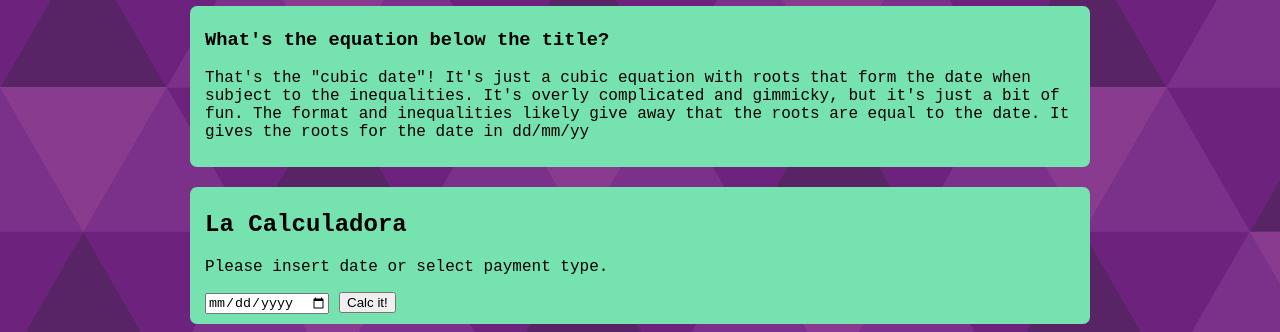
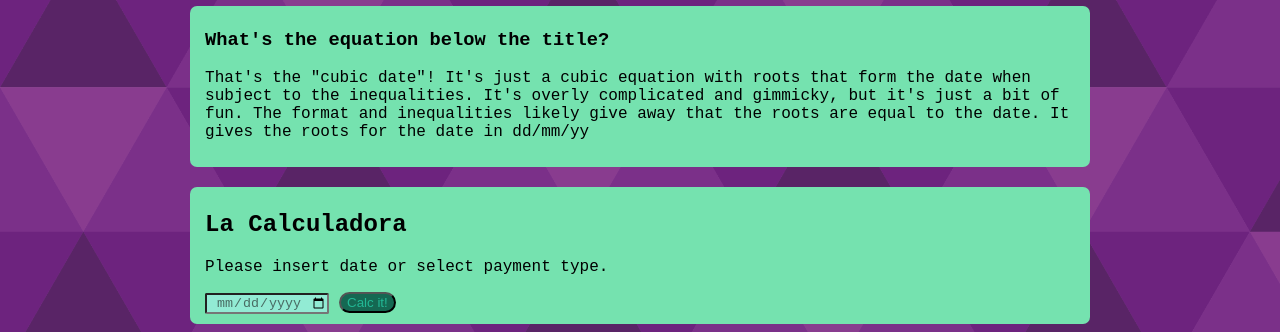
Before and after one commit to Pastalotl/Pastalotl, a plain HTML site: page cubicdate.html in a window 1280 px wide. Shown: the part 634-966 px from the top of the page. Drawn offline with Linux system fonts and the light colour scheme.

Commit message:
Update appearance.css

```diff
--- a/appearance.css
+++ b/appearance.css
@@ -64,3 +64,17 @@ img{
 
 
 }
+
+input[type=text], input[type=date]{
+    color: #496b63;
+    background: #92ebd4;
+    text-align: center;
+    border-radius: 2px;
+    cursor: text;
+}
+button{
+    background: #156852;
+    color: #23b895;
+    text-align: center;
+    border-radius: 12px;
+}
```
